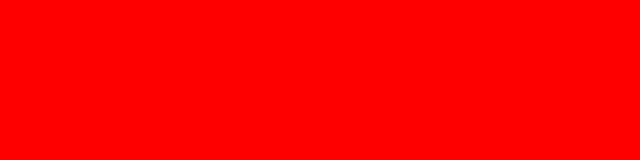
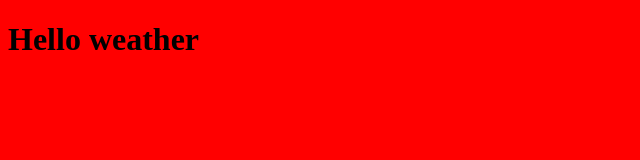
Before and after one commit to subat0/weatherjs, a plain HTML site: page index.html in a window 1280 px wide. Shown: the whole page, without its empty margins (0-640 px from the left). Drawn offline with Linux system fonts and the light colour scheme.

Commit message:
Update index.html

```diff
--- a/index.html
+++ b/index.html
@@ -8,7 +8,7 @@
     <link rel="stylesheet" href="./style.css">
 </head>
 <body>
-
+    <h1> Hello weather</h1>
     <script src="./script.js"></script>
 </body>
 </html>
```
